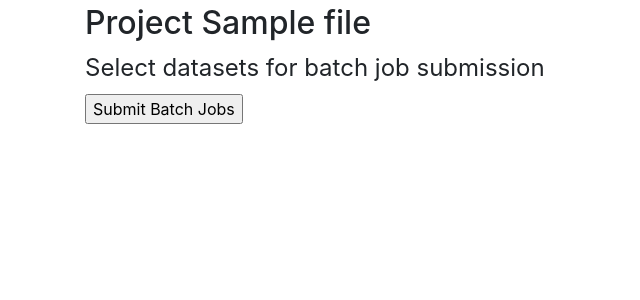
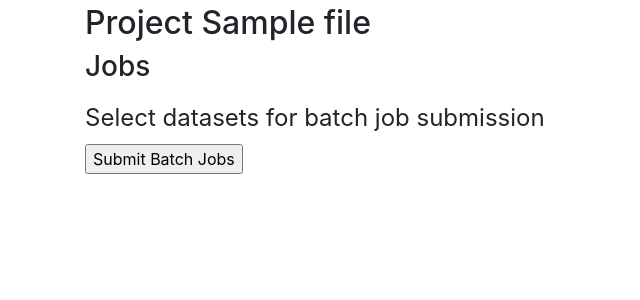
Before and after one commit to ilastik/cloud_ilastik, a Django app: page /batch/projects/00000000-0000-0000-0000-000000000001/ in a window 1280 px wide. Shown: the part 56-356 px from the top of the page, without its empty margins (0-640 px from the left). Run offline with Django 3.2, Linux system fonts and the light colour scheme; tables that the repository leaves empty hold one stand-in row (values such as "Sample post"); some libraries are stand-ins or nearby versions.

Commit message:
Show associated jobs on a project page

```diff
--- a/batch/api_urls.py
+++ b/batch/api_urls.py
@@ -5,6 +5,7 @@ from . import views
 
 router = DefaultRouter()
 router.register("projects", views.ProjectViewset, basename="project")
+router.register(r"projects/(?P<project_id>.+)/jobs", views.JobViewset, basename="job")
 router.register("batch_jobs", views.BatchJobViewset, basename="batch_job")
 
 urlpatterns = [path("jobs/external/<str:external_id>/", views.JobDoneView.as_view())] + router.urls
--- a/batch/serializers.py
+++ b/batch/serializers.py
@@ -13,6 +13,12 @@ class ProjectSerializer(serializers.HyperlinkedModelSerializer):
     class Meta:
         model = models.Project
         fields = ["id", "html_url", "file", "num_channels", "min_block_size_z", "min_block_size_y", "min_block_size_x"]
+
+
+class JobSerializer(serializers.HyperlinkedModelSerializer):
+    class Meta:
+        model = models.Job
+        fields = ["id", "status", "created_on"]
 
 
 class BatchJob(serializers.Serializer):
--- a/batch/views.py
+++ b/batch/views.py
@@ -50,6 +50,14 @@ class ProjectViewset(viewsets.ViewSet):
         queryset = models.Project.objects.filter(file__owner=request.user)
         serializer = serializers.ProjectSerializer(queryset, many=True)
         return response.Response(serializer.data)
+
+
+class JobViewset(viewsets.ReadOnlyModelViewSet):
+    permission_classes = [permissions.IsAuthenticated]
+    serializer_class = serializers.JobSerializer
+
+    def get_queryset(self):
+        return models.Job.objects.filter(project_id=self.kwargs["project_id"]).order_by("-created_on")
 
 
 class BatchJobViewset(viewsets.ViewSet):
--- a/cloud_ilastik/templates/batch/project_detail.html
+++ b/cloud_ilastik/templates/batch/project_detail.html
@@ -4,6 +4,31 @@
 
 {% block content %}
   <h2>Project {{ object.name }}</h2>
+
+  <h3>Jobs</h3>
+  <ul id="jobs" data-fetch-url="{% url "job-list" object.pk %}"></ul>
+  <script>
+  (() => {
+    const refreshInterval = 10000;
+    const container = document.querySelector('#jobs');
+
+    async function updateJobs() {
+      const response = await fetch(container.dataset.fetchUrl);
+      const jobs = await response.json();
+      Array.from(container.children).forEach(child => container.removeChild(child));
+      jobs.forEach(job => {
+        const item = document.createElement('li');
+        const date = new Date(job.created_on).toLocaleDateString('en');
+        const time = new Date(job.created_on).toLocaleTimeString('en');
+        item.innerText = `${date} ${time}: ${job.status}`;
+        container.append(item);
+      });
+    }
+
+    updateJobs();
+    window.setInterval(updateJobs, refreshInterval);
+  })();
+  </script>
 
   <form id="batch-job-form">
     {% csrf_token %}
```
